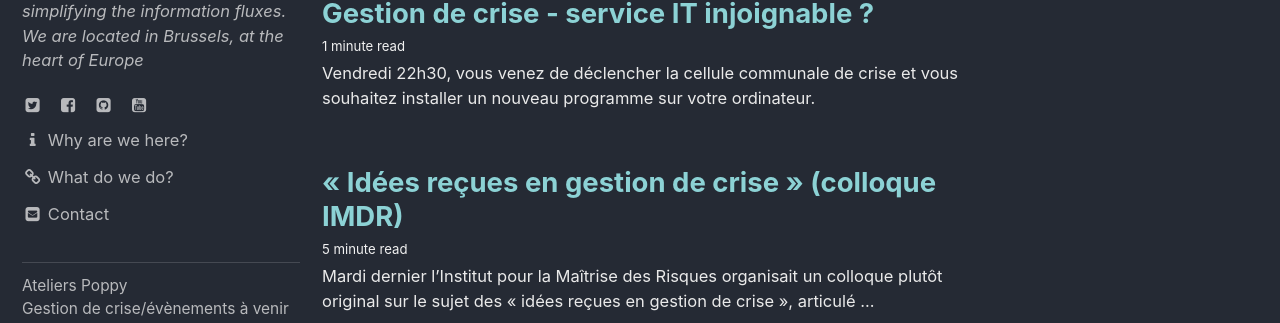
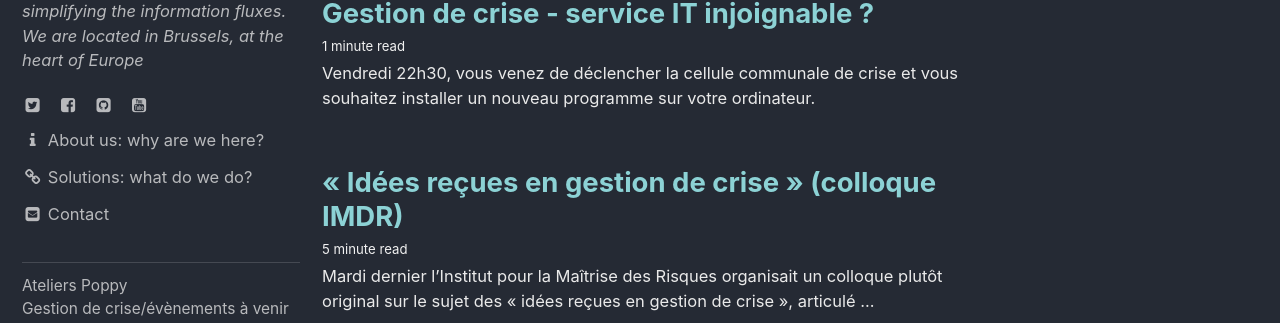
Before and after one commit to ccloquet/ccloquet.github.io, a Jekyll site: the page built from index.html, in a window 1280 px wide. Shown: the part 198-521 px from the top of the page. Built offline with Jekyll 4.4.1, drawn with Linux system fonts in a browser that asks for light colours; cached includes are drawn as plain includes; the list of posts is cut into pages by our own code.

Commit message:
Update _config.yml

```diff
--- a/_config.yml
+++ b/_config.yml
@@ -115,11 +115,11 @@ author:
 			<a style='display:inherit' href='https://www.youtube.com/channel/UCybGJchrpkZO12J5Fumdudw'><i style='color:#eaeaea!important' class='fa fa-fw fa-youtube-square'></i></a>"
   #email            : ""
   links:
-    - label: "Why are we here?"
+    - label: "About us: why are we here?"
       icon: "fa fa-fw fa-info"
       #url: "https://blog.my-poppy.eu/why"
       url: "https://www.my-poppy.eu"
-    - label: "What do we do?"
+    - label: "Solutions: what do we do?"
       icon: "fa fa-fw fa-link"
       #url: "https://blog.my-poppy.eu/what"
       url: "https://www.my-poppy.eu"
```
